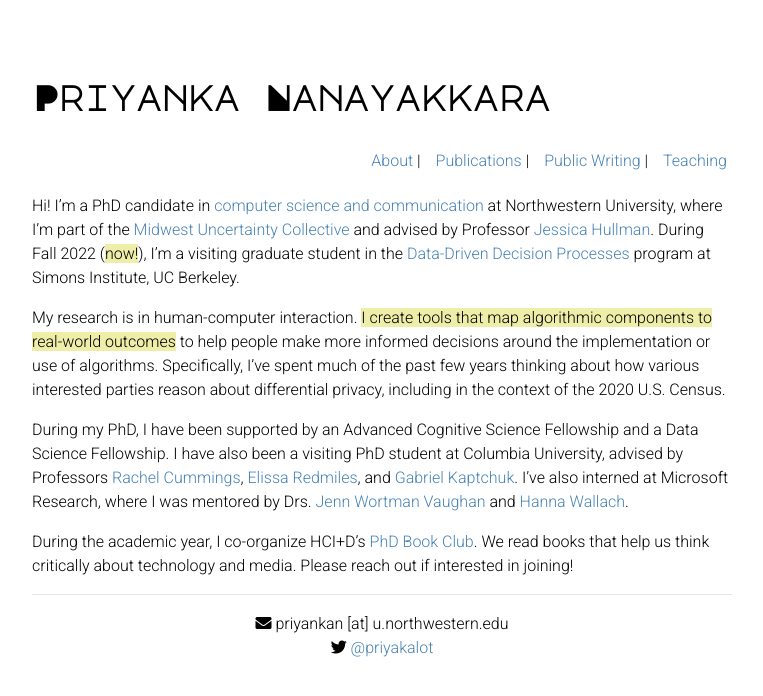
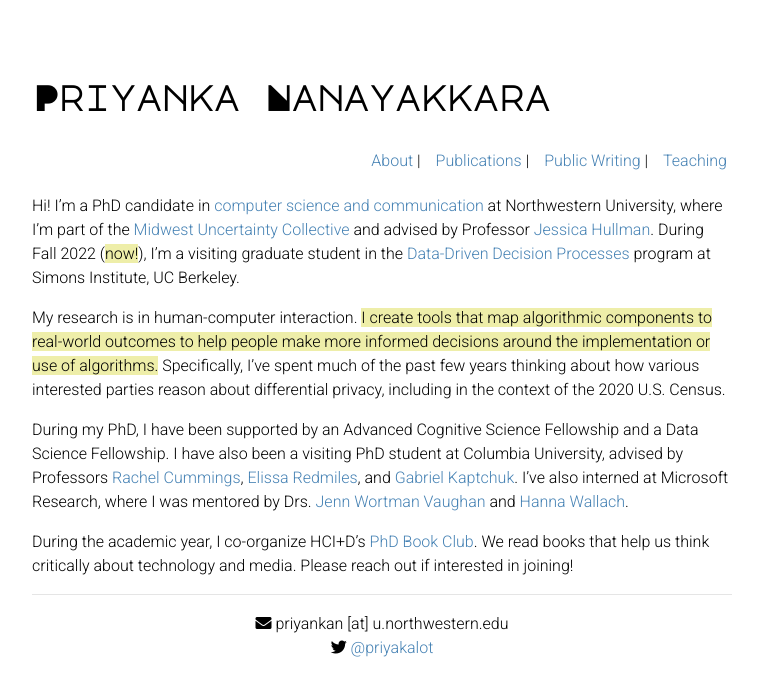
Before and after one commit to priyakalot/priyakalot.github.io, a Jekyll site: the page built from index.md, in a window 1280 px wide. Shown: the top 696 px of the page, without its empty margins (258-1021 px from the left). Built offline with Jekyll 4.4.1, drawn with Linux system fonts in a browser that asks for light colours; nearby versions of some CDN libraries.

```diff
--- a/index.md
+++ b/index.md
@@ -4,7 +4,7 @@ layout: default
 
 Hi! I'm a PhD candidate in [computer science and communication](https://tsb.northwestern.edu/ "https://tsb.northwestern.edu/") at Northwestern University, where I'm part of the [Midwest Uncertainty Collective](https://mucollective.northwestern.edu/) and advised by Professor [Jessica Hullman](http://users.eecs.northwestern.edu/~jhullman/). During Fall 2022 (<mark>now!</mark>), I'm a visiting graduate student in the [Data-Driven Decision Processes](https://simons.berkeley.edu/programs/datadriven2022) program at Simons Institute, UC Berkeley.
 
-My research is in human-computer interaction. <mark>I create tools that map algorithmic components to real-world outcomes</mark> to help people make more informed decisions around the implementation or use of algorithms. Specifically, I've spent much of the past few years thinking about how various interested parties reason about differential privacy, including in the context of the 2020 U.S. Census.
+My research is in human-computer interaction. <mark>I create tools that map algorithmic components to real-world outcomes to help people make more informed decisions around the implementation or use of algorithms.</mark> Specifically, I've spent much of the past few years thinking about how various interested parties reason about differential privacy, including in the context of the 2020 U.S. Census.
 
 During my PhD, I have been supported by an Advanced Cognitive Science Fellowship and a Data Science Fellowship. I have also been a visiting PhD student at Columbia University, advised by Professors [Rachel Cummings](https://www.engineering.columbia.edu/faculty/rachel-cummings), [Elissa Redmiles](https://elissaredmiles.com/), and [Gabriel Kaptchuk](https://cs-people.bu.edu/kaptchuk/). I've also interned at Microsoft Research, where I was mentored by Drs. [Jenn Wortman Vaughan](http://www.jennwv.com/) and [Hanna Wallach](http://dirichlet.net/).
 
```
